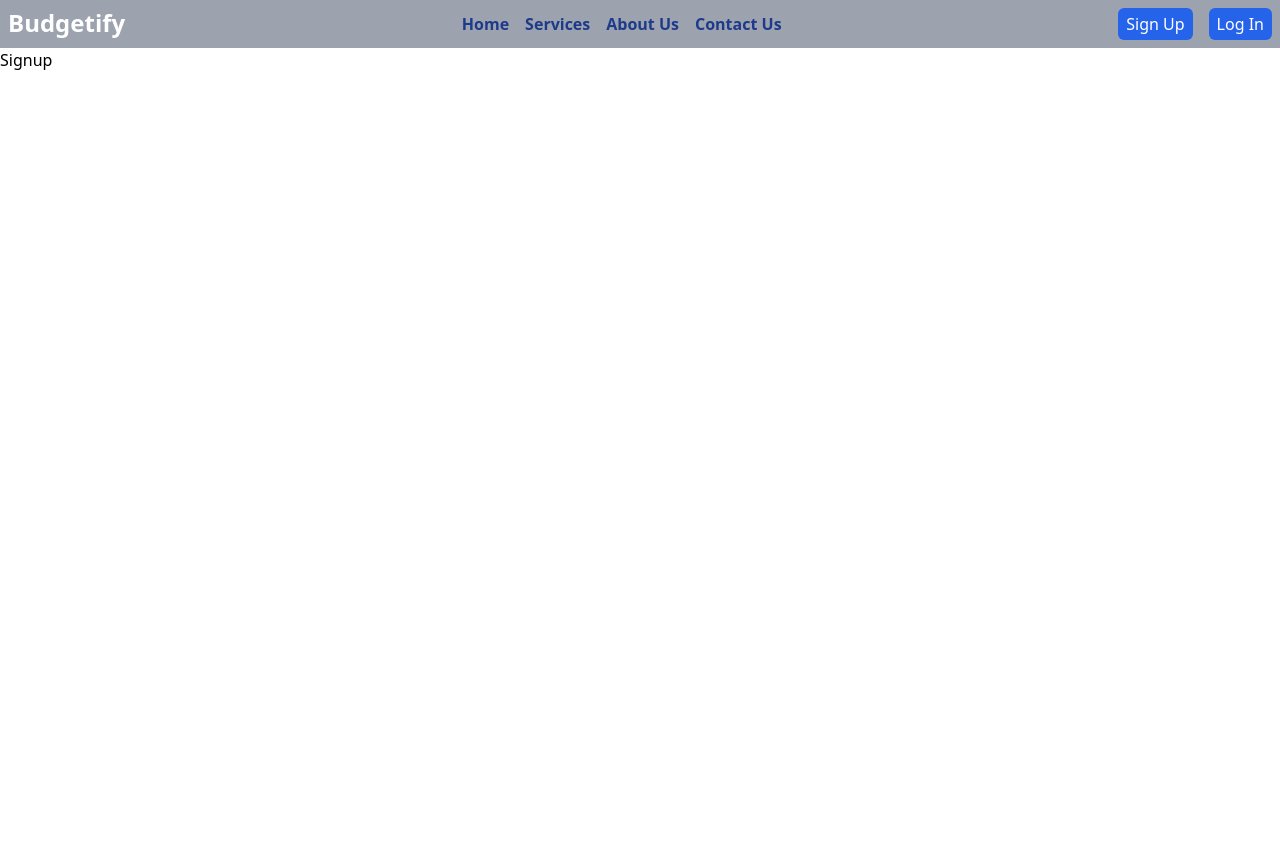
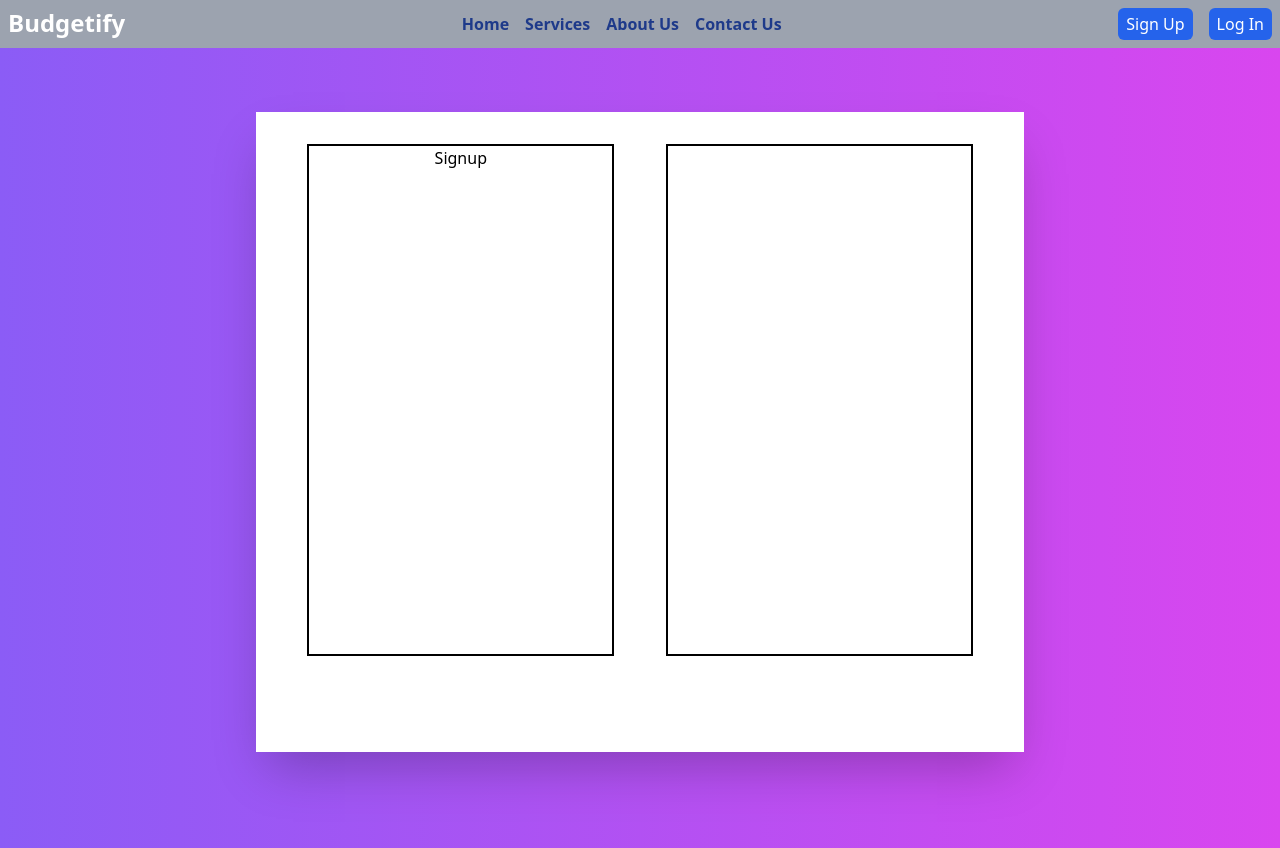
Before and after one commit to prathambhasindrive/budgetify-client, a React (Create React App) app: page /signup in a window 1280 px wide. Before the commit the page ends 800 px from the top, so only its background shows below. Built offline with nearby package versions, Linux system fonts and the light colour scheme.

Commit message:
signup div creation

```diff
--- a/src/pages/Signup.js
+++ b/src/pages/Signup.js
@@ -2,8 +2,19 @@ import React from 'react';
 
 const Signup = () => {
     return (
-        <div>
-            <h1>Signup</h1>
+        <div className="h-screen w-screen bg-gradient-to-r from-violet-500 to-fuchsia-500 flex   justify-evenly  ">
+
+
+            <div className="w-3/5 h-4/5 flex  flex-row   mt-16 shadow-2xl justify-evenly bg-white" >
+
+              <div className="  w-2/5 h-4/5 flex flex-column border-black border-2 justify-evenly  mt-8 ">
+              <h1 className=" ">Signup</h1>
+              </div>
+              <div className="w-2/5 h-4/5 flex flex-column border-black border-2 justify-evenly mt-8  ">
+
+              </div>
+            </div>
+
         </div>
      );
 }
```
